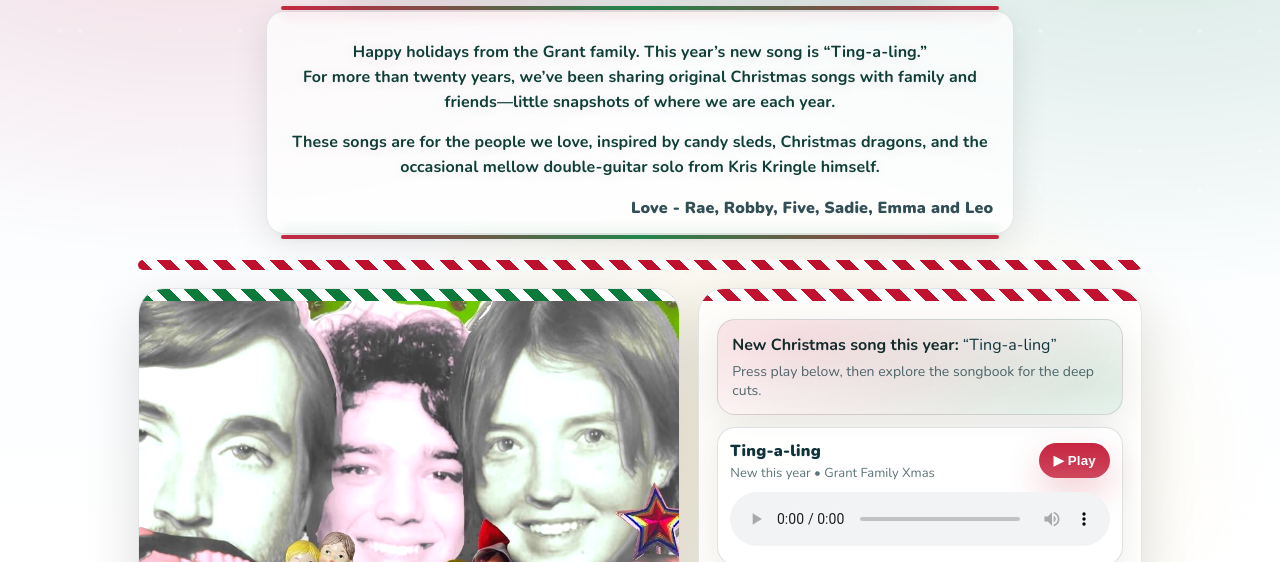
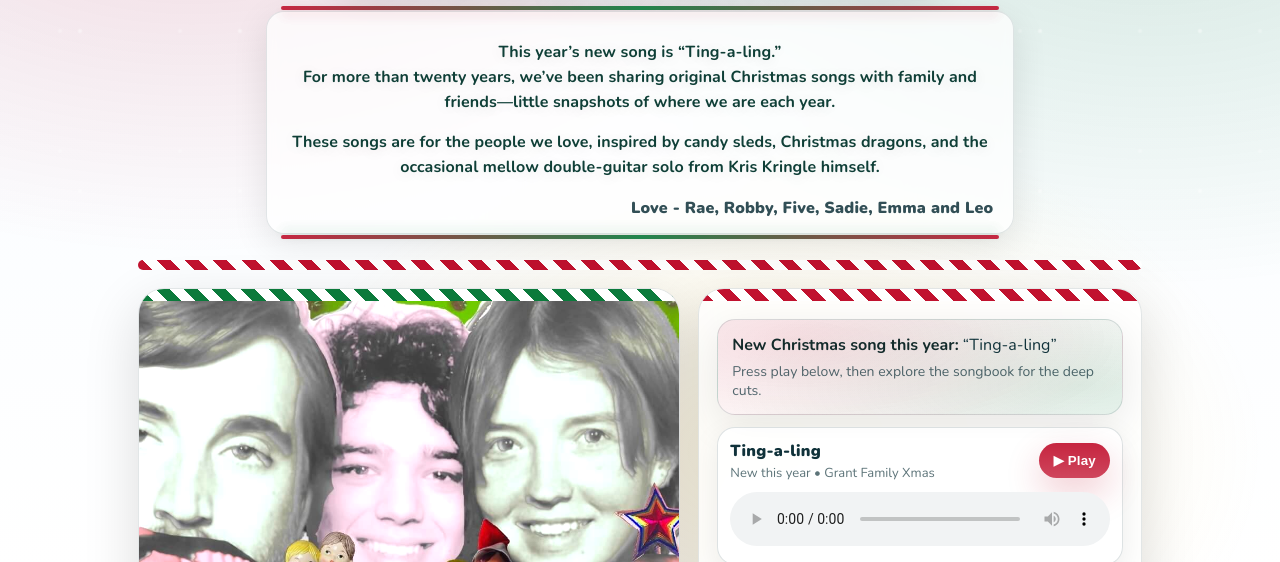
Before and after one commit to fourgrant/merrygrantmas, a plain HTML site: page index.html in a window 1280 px wide. Shown: the part 229-791 px from the top of the page. Drawn offline with nearby package versions, Linux system fonts and the light colour scheme; a web font is replaced by a local one.

Commit message:
Remove holiday greeting sentence

```diff
--- a/index.html
+++ b/index.html
@@ -510,9 +510,9 @@
         <h1>Happy Holidays</h1>
       </div>
 
-        <div class="sub">
-         <p>Happy holidays from the Grant family. This year’s new song is <strong>“Ting-a-ling</strong>.”<br>
-            For more than twenty years, we’ve been sharing original Christmas songs with family and friends—little snapshots of where we are each year.</p>
+          <div class="sub">
+           <p>This year’s new song is <strong>“Ting-a-ling</strong>.”<br>
+              For more than twenty years, we’ve been sharing original Christmas songs with family and friends—little snapshots of where we are each year.</p>
 
         <p>These songs are for the people we love, inspired by candy sleds, Christmas dragons, and the occasional mellow double-guitar solo from Kris Kringle himself.</p>
          <span class="signature">Love - Rae, Robby, Five, Sadie, Emma and Leo</span>
```
